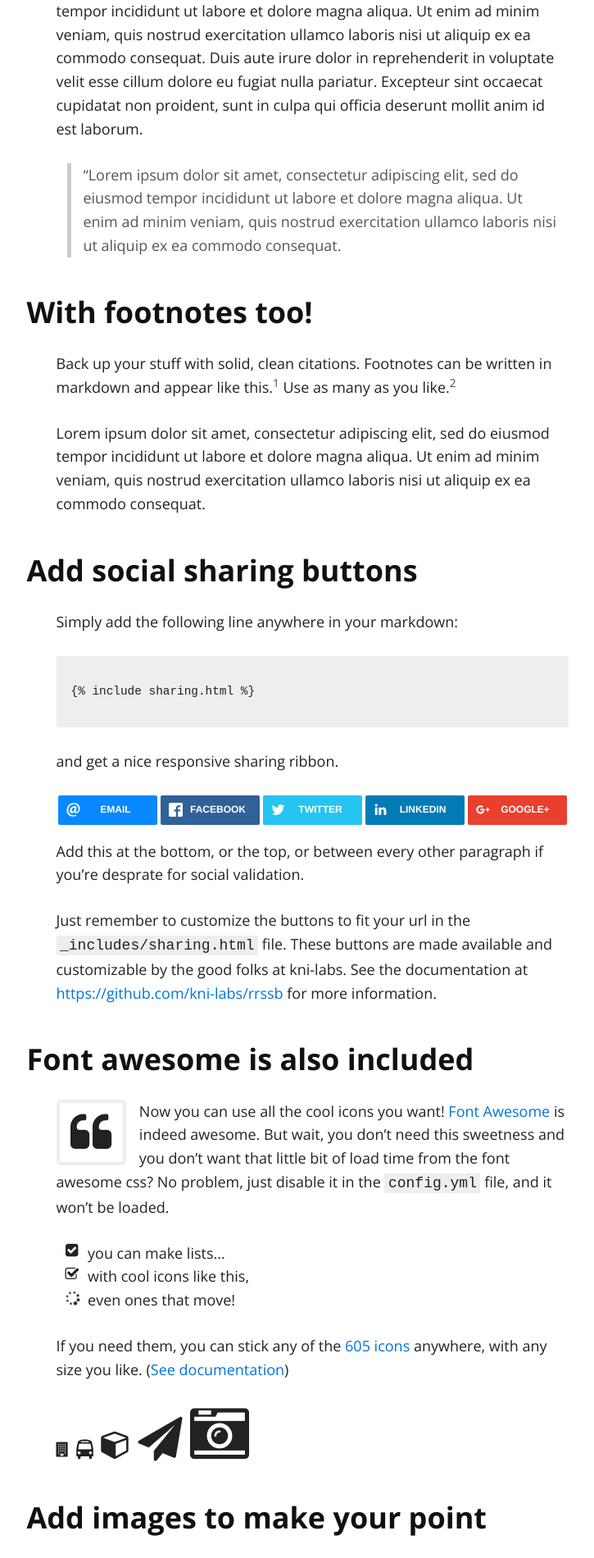
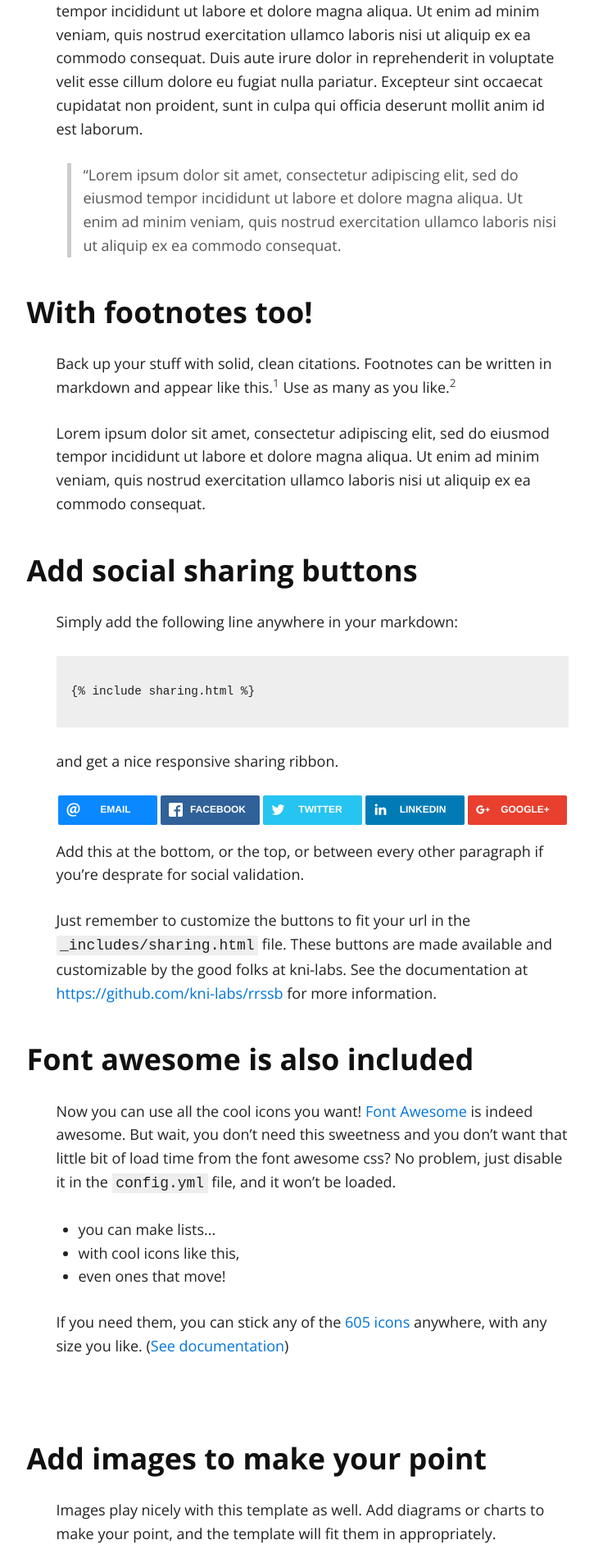
Before and after one commit to azbrielle/azbrielle.github.io, a Jekyll site: the page built from index.md, in a window 1280 px wide. Shown: the part 887-2787 px from the top of the page at 82% size, without its empty margins (259-984 px from the left). Built offline with Jekyll 4.4.1, drawn with Linux system fonts in a browser that asks for light colours; nearby versions of some CDN libraries; grey boxes are pictures that could not be loaded.

Commit message:
Update _config.yml

```diff
--- a/_config.yml
+++ b/_config.yml
@@ -5,7 +5,7 @@ description: Short Stories by A.Z. Brielle
 url: ""
 baseurl: ""
 
-font-awesome-include: true # make this false if you don't need font-awesome
+font-awesome-include: false # make this false if you don't need font-awesome
 
 # Build settings
 markdown: kramdown
```
